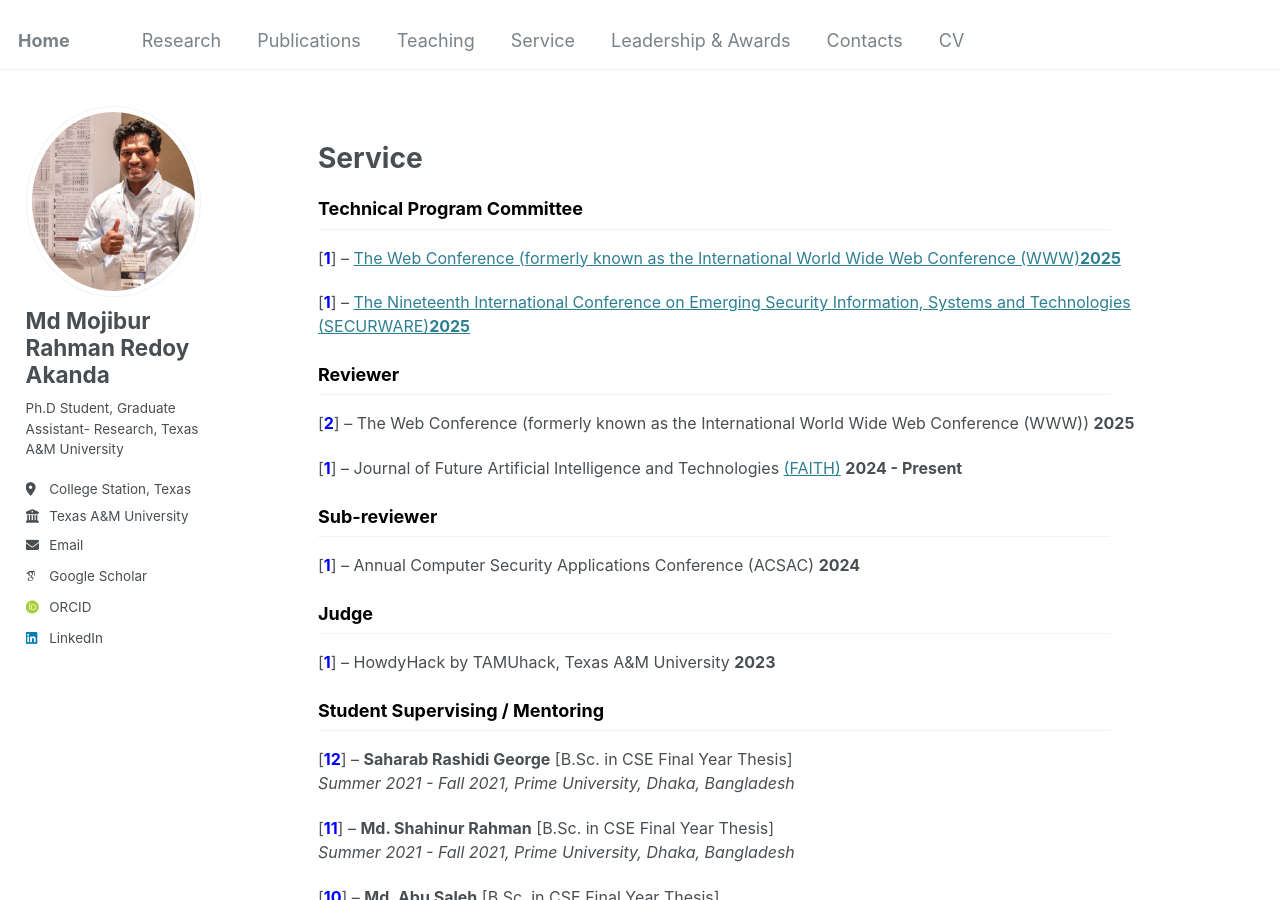
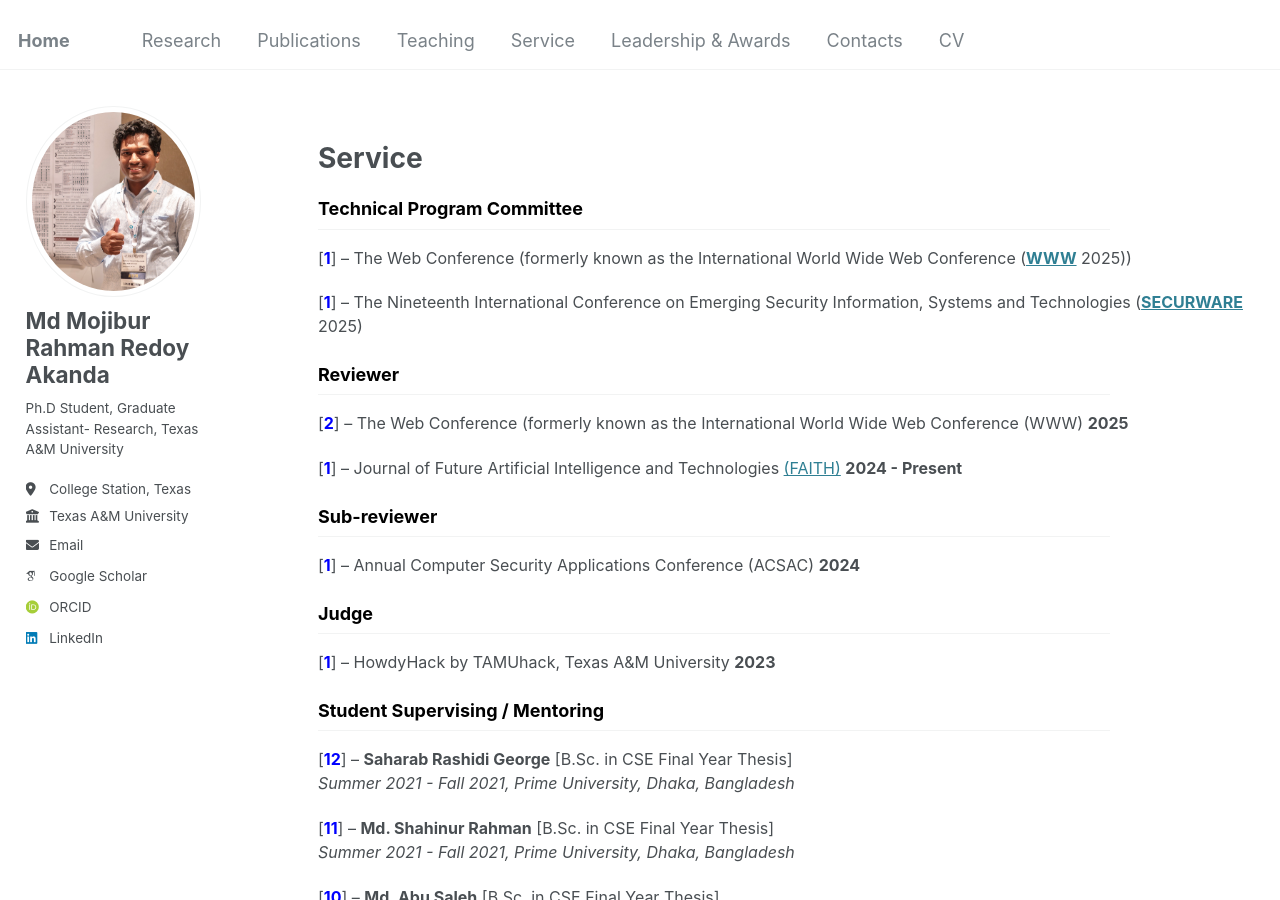
Before and after one commit to redoyakanda/redoyakanda.github.io, a Jekyll site: the page built from _pages/service.html, in a window 1280 px wide and 900 px high. Built offline with Jekyll 4.4.1, drawn with Linux system fonts in a browser that asks for light colours; some web fonts are replaced.

Commit message:
Update service.html

```diff
--- a/_pages/service.html
+++ b/_pages/service.html
@@ -8,19 +8,23 @@ author_profile: true
 <!-- Technical Program Committee -->
 <h2 class="archive__subtitle">Technical Program Committee</h2>
 <div style="font-size: 16px; width: 120%;">
-    <p>
-    [<span style="color:blue;"><strong>1</strong></span>]&nbsp;– <a href="https://www2026.thewebconf.org/" target="_blank">The Web Conference (formerly known as the International World Wide Web Conference (WWW)<strong>2025</strong></a>
+  <p>
+    [<span style="color:blue;"><strong>1</strong></span>] – The Web Conference (formerly known as the International World Wide Web Conference
+    (<a href="https://www2026.thewebconf.org/" target="_blank"><strong>WWW</strong></a> 2025))
   </p>
+
   <p>
-    [<span style="color:blue;"><strong>1</strong></span>]&nbsp;– <a href="https://www.iaria.org/conferences2025/ComSECURWARE25.html" target="_blank">The Nineteenth International Conference on Emerging Security Information, Systems and Technologies (SECURWARE)<strong>2025</strong></a>
+    [<span style="color:blue;"><strong>1</strong></span>] – The Nineteenth International Conference on Emerging Security Information, Systems and Technologies
+    (<a href="https://www.iaria.org/conferences2025/ComSECURWARE25.html" target="_blank"><strong>SECURWARE</strong></a> 2025)
   </p>
 </div>
+
 
 <!-- Reviewer Section -->
 <h2 class="archive__subtitle">Reviewer</h2>
 <div style="font-size: 16px; width: 120%;">
   <p>
-    [<span style="color:blue;"><strong>2</strong></span>]&nbsp;– The Web Conference (formerly known as the International World Wide Web Conference (WWW)) <strong>2025</strong>
+    [<span style="color:blue;"><strong>2</strong></span>]&nbsp;– The Web Conference (formerly known as the International World Wide Web Conference (WWW) <strong>2025</strong>
   </p>
 <p>
   [<span style="color:blue;"><strong>1</strong></span>]&nbsp;– Journal of Future Artificial Intelligence and Technologies <a href="https://faith.futuretechsci.org/index.php/FAITH/Tim_Reviewer" target="_blank">(FAITH)</a> <strong>2024 - Present</strong>
```
